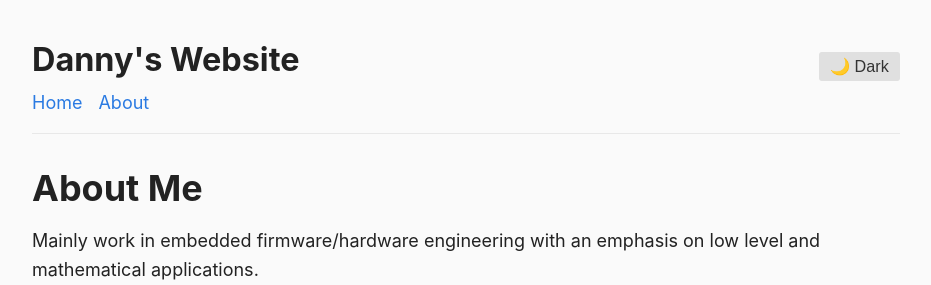
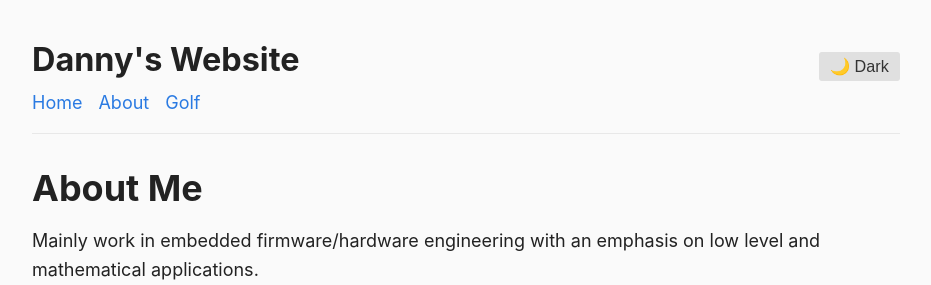
Before and after one commit to DanSop/DanSop.github.io, a Jekyll site: the page built from about.md, in a window 1280 px wide. Shown: the top 285 px of the page, without its empty margins (174-1105 px from the left). Built offline with Jekyll 4.4.1, drawn with Linux system fonts in a browser that asks for light colours.

Commit message:
Update default.html

```diff
--- a/_layouts/default.html
+++ b/_layouts/default.html
@@ -24,6 +24,10 @@
   <script src="{{ '/js/theme.js' | relative_url }}"></script>
 
   <link rel="stylesheet" href="{{ '/css/syntax.css' | relative_url }}">
+  {% if page.title == "Golf Scores" %}
+  <script src="https://cdn.jsdelivr.net/npm/chart.js"></script>
+  <script src="{{ '/js/golf-stats.js' | relative_url }}"></script>
+  {% endif %}
 </head>
 <body>
   <div class="container">
@@ -33,6 +37,7 @@
         <nav class="site-nav">
           <a href="{{ '/' | relative_url }}">Home</a>
           <a href="{{ '/about' | relative_url }}">About</a>
+          <a href="{{ '/golf' | relative_url }}">Golf</a>
         </nav>
       </div>
       <button id="theme-toggle" class="theme-toggle">🌙 Dark</button>
```
